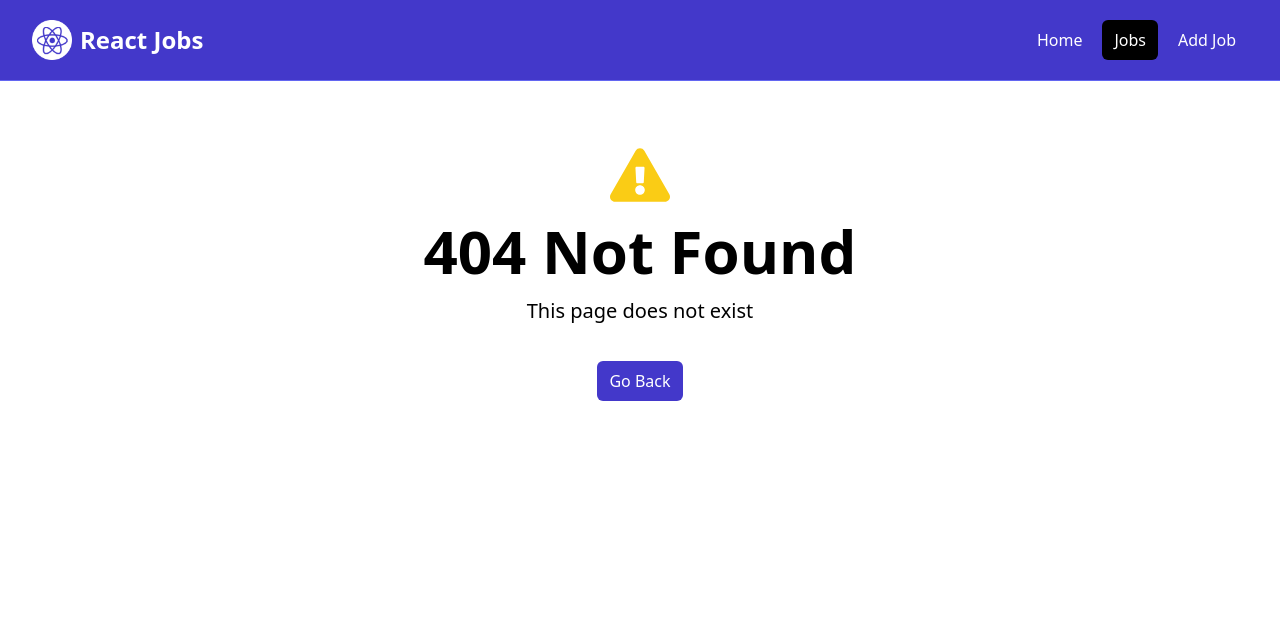
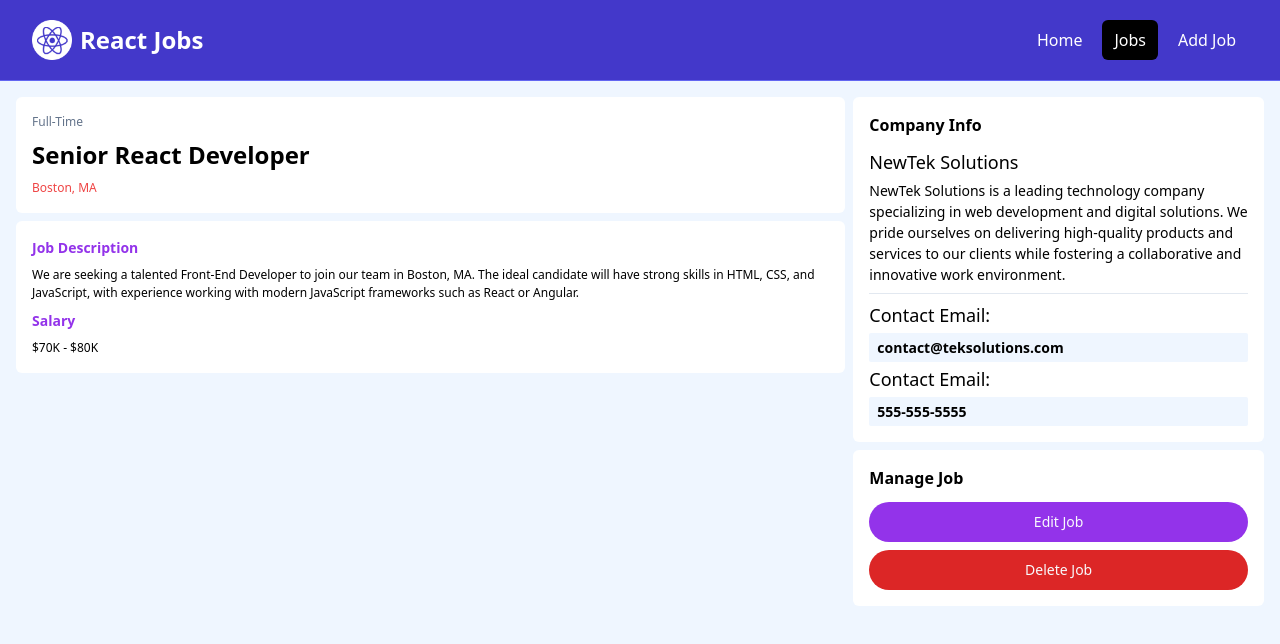
Before and after one commit to ariefzainuri96/react-jobs, a React (Vite) app: page /jobs/1 in a window 1280 px wide. Before the commit this address had no page. Shown: the top 644 px of the page. Built offline with nearby package versions, Linux system fonts and the light colour scheme; data requests are answered from the project's data file.

Commit message:
update: 1. add job detail page

```diff
--- a/src/App.tsx
+++ b/src/App.tsx
@@ -8,12 +8,14 @@ import HomePage from "./pages/home-page";
 import MainLayout from "./layouts/main-layout";
 import JobsPage from "./pages/jobs-page";
 import NotFoundPage from "./pages/not-found-page";
+import JobPage from "./pages/job-page";
 
 const router = createBrowserRouter(
   createRoutesFromElements(
     <Route path="/" element={<MainLayout />}>
       <Route index element={<HomePage />} />
       <Route path="/jobs" element={<JobsPage />} />
+      <Route path="/jobs/:id" element={<JobPage />} />
       <Route path="*" element={<NotFoundPage />} />
     </Route>,
   ),
--- a/src/components/job-listing/job-list-item.tsx
+++ b/src/components/job-listing/job-list-item.tsx
@@ -45,7 +45,7 @@ const JobListItem = ({ element }: { element: JobItem }) => {
             {element.location}
           </div>
           <Link
-            to={`/job/${element.id}`}
+            to={`/jobs/${element.id}`}
             className="h-[36px] rounded-lg bg-indigo-500 px-4 py-2 text-center text-sm text-white hover:bg-indigo-600"
           >
             Read More
--- a/src/components/job-listing/job-listing.tsx
+++ b/src/components/job-listing/job-listing.tsx
@@ -17,8 +17,6 @@ const JobListing = ({ showAll = false }: { showAll?: boolean }) => {
     return <p>Error...</p>;
   }
 
-  data?.map((element) => console.log(element));
-
   return (
     <section className="bg-blue-50 px-4 py-10">
       <div className="container-xl m-auto lg:container">
@@ -30,8 +28,8 @@ const JobListing = ({ showAll = false }: { showAll?: boolean }) => {
 
         {isLoading && (
           <div className="grid grid-cols-1 gap-6 md:grid-cols-3">
-            {[1, 1, 1].map((_) => {
-              return <JobListingSkeleton />;
+            {[1, 1, 1].map((_, index) => {
+              return <JobListingSkeleton key={index} />;
             })}
           </div>
         )}
--- a/src/layouts/main-layout.tsx
+++ b/src/layouts/main-layout.tsx
@@ -4,11 +4,13 @@ import { Toaster } from "@/components/ui/toaster";
 
 const MainLayout = () => {
   return (
-    <>
-      <Navbar />
-      <Outlet />
-      <Toaster />
-    </>
+    <div className="h-screen w-screen overflow-hidden">
+      <div className="flex h-full w-full flex-col overflow-hidden">
+        <Navbar />
+        <Outlet />
+        <Toaster />
+      </div>
+    </div>
   );
 };
 
--- a/src/pages/home-page.tsx
+++ b/src/pages/home-page.tsx
@@ -5,12 +5,12 @@ import ViewAllJobs from "../components/view-all-jobs";
 
 const HomePage = () => {
   return (
-    <>
+    <div className="w-full flex-1 overflow-y-auto">
       <Hero />
       <HomeCards />
       <JobListing />
       <ViewAllJobs />
-    </>
+    </div>
   );
 };
 
--- /dev/null
+++ b/src/pages/job-page.tsx
@@ -0,0 +1,90 @@
+import { Button } from "@/components/ui/button";
+import { JobItem } from "@/model/job-item";
+import { delay } from "@/utils/utils";
+import { useParams } from "react-router-dom";
+import useSWR from "swr";
+
+const JobPage = () => {
+  const { id } = useParams();
+
+  const { data, error, isLoading } = useSWR(`/jobs/${id}`, async () => {
+    await delay(1000);
+    const res = await fetch(`http://localhost:8000/jobs/${id}`);
+    const data: JobItem = await res.json();
+
+    return data;
+  });
+
+  if (isLoading) {
+    return <JobPageSkeleton />;
+  }
+
+  if (error) {
+    return <>Error...</>;
+  }
+
+  return (
+    <div className="w-full flex-1 overflow-y-auto bg-blue-50 p-4">
+      <div className="flex flex-col md:grid md:grid-cols-3 md:gap-2">
+        {/* job */}
+        <div className="flex flex-col md:col-span-2">
+          <div className="w-full rounded-md bg-white p-4">
+            <p className="text-[12px] text-slate-500">{data?.type ?? ""}</p>
+            <p className="mt-2 text-2xl font-bold">{data?.title ?? ""}</p>
+            <p className="mt-2 text-[12px] font-medium text-red-500">
+              {data?.location ?? ""}
+            </p>
+          </div>
+          <div className="mt-2 w-full rounded-md bg-white p-4">
+            <p className="text-[14px] font-bold text-purple-600">
+              Job Description
+            </p>
+            <p className="mt-2 text-[12px]">{data?.description ?? ""}</p>
+            <p className="mt-2 text-[14px] font-bold text-purple-600">Salary</p>
+            <p className="mt-2 text-[12px]">{data?.salary ?? ""}</p>
+          </div>
+        </div>
+        {/* company */}
+        <div className="flex flex-col md:col-span-1">
+          <div className="flex w-full flex-col rounded-md bg-white p-4">
+            <p className="text-[16px] font-bold">Company Info</p>
+            <p className="mt-3 text-[18px] font-medium">
+              {data?.company?.name ?? ""}
+            </p>
+            <p className="mt-1 text-[14px]">
+              {data?.company?.description ?? ""}
+            </p>
+            <div className="mt-2 h-[1px] w-full bg-slate-200" />
+            <p className="mt-2 text-[18px] font-medium">Contact Email:</p>
+            <input
+              className="mt-1 rounded-sm bg-blue-50 px-2 py-1 text-[14px] font-bold"
+              defaultValue={data?.company?.contactEmail ?? ""}
+              readOnly
+            />
+            <p className="mt-1 text-[18px] font-medium">Contact Email:</p>
+            <input
+              className="mt-1 rounded-sm bg-blue-50 px-2 py-1 text-[14px] font-bold"
+              defaultValue={data?.company?.contactPhone ?? ""}
+              readOnly
+            />
+          </div>
+          <div className="mt-2 flex w-full flex-col rounded-md bg-white p-4">
+            <p className="text-[16px] font-bold">Manage Job</p>
+            <Button className="mt-3 rounded-full bg-purple-600 hover:bg-purple-700">
+              Edit Job
+            </Button>
+            <Button className="mt-2 rounded-full bg-red-600 hover:bg-red-700">
+              Delete Job
+            </Button>
+          </div>
+        </div>
+      </div>
+    </div>
+  );
+};
+
+export default JobPage;
+
+const JobPageSkeleton = () => {
+  return <div>JobPageSkeleton</div>;
+};
```
